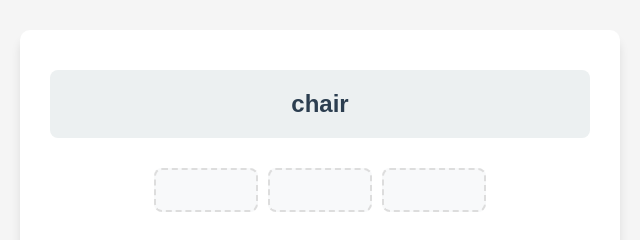
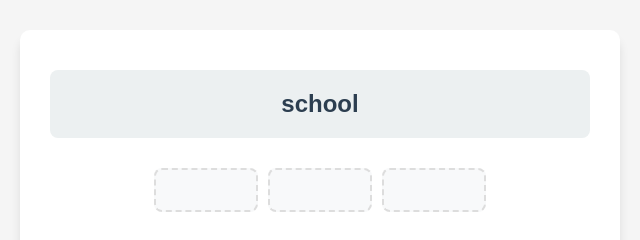
Before and after one commit to jessezalasky/absurdle, a plain HTML site: page V2/index.html in a window 1280 px wide. Shown: the top 240 px of the page, 320-960 px from the left. Drawn offline with Linux system fonts and the light colour scheme.

Commit message:
fix again

```diff
--- a/V2/index.html
+++ b/V2/index.html
@@ -213,7 +213,7 @@
 
         <!-- Main game content -->
         <div id="game-content" class="game-content">
-            <div class="answer" id="answer">chair</div>
+            <div class="answer" id="answer">school</div>
 
             <div class="empty-spaces-container" id="empty-spaces-container">
                 <div class="empty-spaces-row">
```
